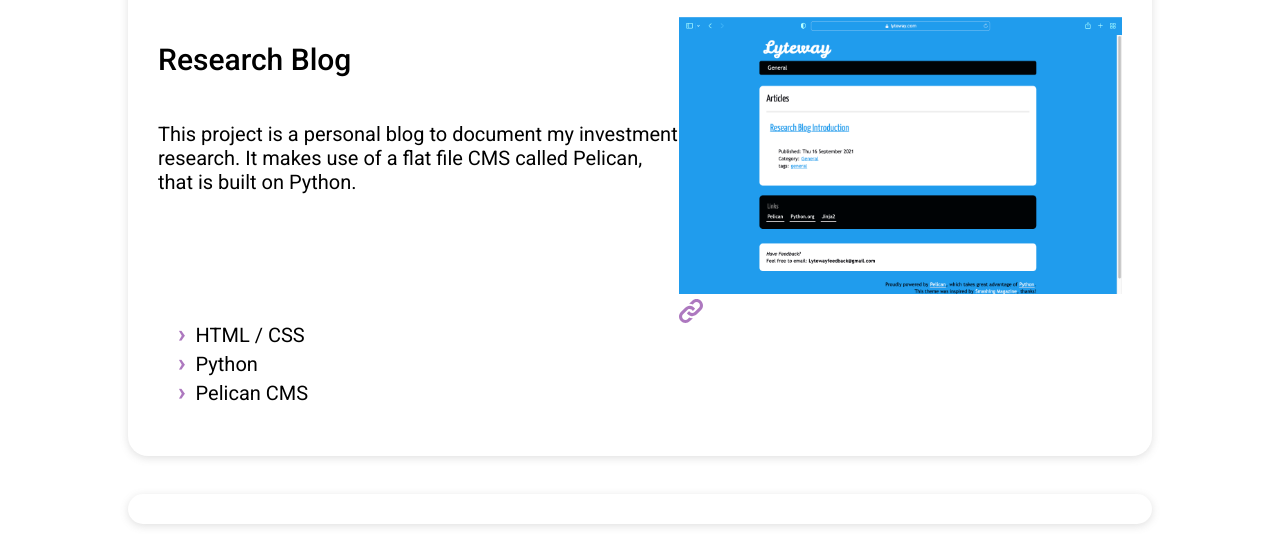
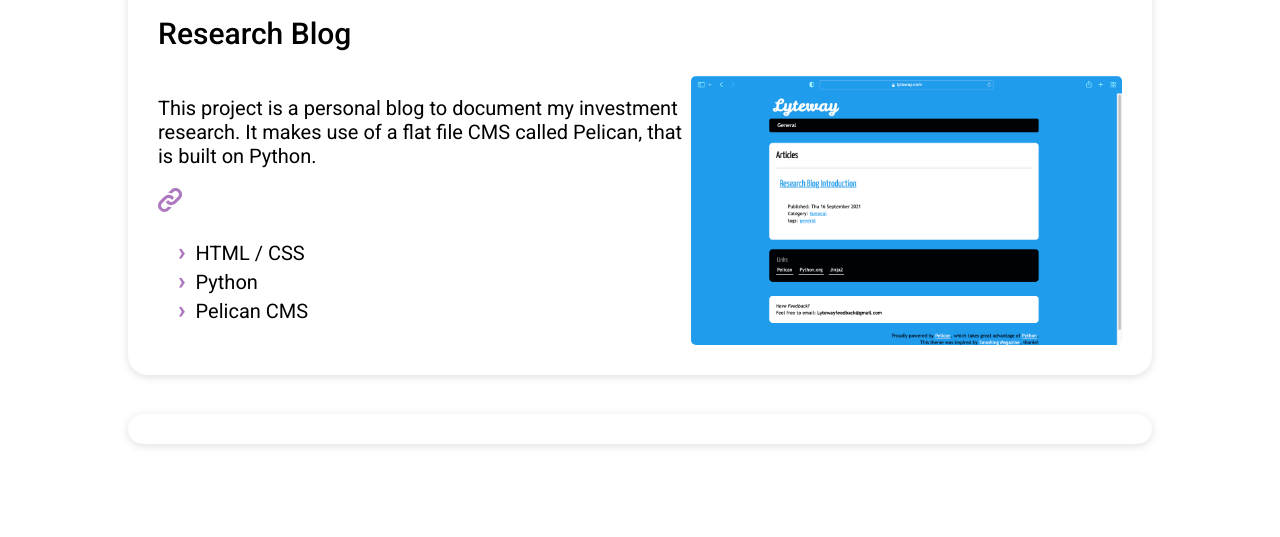
Before and after one commit to wross2/portfolio-site-v1, a React app: page / in a window 1280 px wide. Shown: the part 1588-2125 px from the top of the page. After the commit the page ends 2044 px from the top, so only its background shows below. Built offline with nearby package versions, Linux system fonts and the light colour scheme.

Commit message:
Added extra content wrappers

```diff
--- a/src/sections/Projects.js
+++ b/src/sections/Projects.js
@@ -38,13 +38,17 @@ const ProjectPanel = props => {
     return(
         <div className="project-card" id={project.id}>
             <h2>{project.name}</h2>
+            <div className="proj-content-wrapper">
                 <p className="project-description">{project.description}</p>
                 <span className="project-link-icons">
                     <ProjectLinkIcons project={project} />
                 </span>
                 <ul className="project-tech-list">{listItems}</ul>
+            </div>
             <div className="img-container">
+                <div className="img-wrapper">
                     <img className={"project-images"} src={project.image} alt="Project preview"/>
+                </div>
             </div>
         </div>
     )
--- a/src/sections/styles/projects.css
+++ b/src/sections/styles/projects.css
@@ -10,32 +10,22 @@
 --------------------------------------- */
 .project-card{
     display: grid;
-    /* grid-template: 1fr 1fr 1fr 1fr 1fr / 1fr 1fr 1fr 1fr; */
+    /* grid-template: auto 1fr 1fr 1fr 1fr / 1fr 1fr 1fr 1fr; */
 }
 
 .project-card h2{
-    grid-column: 1 / 5;
-    grid-row: 1;
+    grid-column: 1 / 3;
+    grid-row: 1 / 2;
 }
 
-.project-card .project-description{
-    grid-column: 1 / 3;
-    grid-row: 2 / 5;
-}
-
-.project-card .project-link-icons{
-    grid-column: 3 / 5;
-    grid-row: 4;
-}
-
-.project-card .project-tech-list{
-    grid-column: 1 / 3;
-    grid-row: 4;
+.project-card .project-content-wrapper{
+    grid-column: 1 / 2;
+    grid-row: 2 / 3;
 }
 
 .project-card .img-container{
-    grid-column: 3 / 5;
-    grid-row: 1 / 4;
+    grid-column: 2 / 3;
+    grid-row: 2 / 3;
 }
 
 /* Project Card Styling
@@ -47,18 +37,15 @@
 
 /* Images
 --------------------------------------- */
-.project-card .img-container{
-
-
-    overflow: hidden;
-    /* height: 450px;
-    width: 400px; */
+.project-card .img-container .img-wrapper{
+    overflow: auto;
+    border-radius: 5px;
+    max-height: 450px;
+    max-width: 450px;
 }
 
-.project-card .img-container .project-images{
-    /* grid-column: 2; */
-
-
+.project-card .img-container .img-wrapper .project-images{
+    display: block;
     height: auto;
     width: 100%;
     max-height: 450px;
```
Lines whose indentation alone changed are shown as unchanged.
